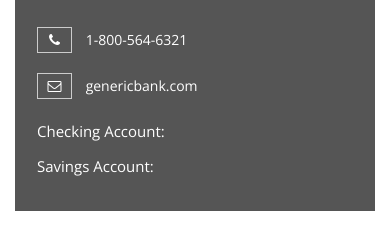
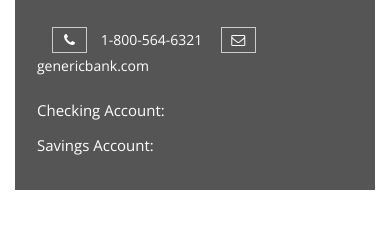
Before and after one commit to goelp14/Hackillinois-Front-End, a website: page UI/profiledetails.html in a window 390 px wide. Shown: the part 541-778 px from the top of the page. Drawn offline with nearby package versions, Linux system fonts and the light colour scheme.

Commit message:
top right section reorganized

```diff
--- a/UI/profiledetails.html
+++ b/UI/profiledetails.html
@@ -155,7 +155,7 @@
                 <h2>Your Banking Info</h2>
                 <p>Your bank info is currently as follows. Current balances will taken into account when evaluating the chosen price ranges.</p>
                 <ul class="contact-info-list">
-                  <li> <i class="fa fa-phone"></i> 1-800-564-6321</li>   <p>            </p>        <li> <i class="fa fa-envelope-o"></i> genericbank.com</li>
+                  <li> <i class="fa fa-phone"></i> 1-800-564-6321   <i class="fa fa-envelope-o"></i> genericbank.com </li>
                   <p>Checking Account:</p>  <p>            </p> <p>Savings Account:</p>
                 </ul>
                 </div>
--- a/UI/styles/style.css
+++ b/UI/styles/style.css
@@ -2193,6 +2193,7 @@ img {
 #aa-contact .aa-contact-area .aa-contact-top .aa-contact-top-right .contact-info-list li i {
   border: 1px solid #ccc;
   margin-right: 10px;
+  margin-left: 15px;
   padding: 5px;
   text-align: center;
   width: 35px;
@@ -2806,7 +2807,7 @@ img {
 
   #aa-contact .aa-contact-area .aa-contact-top .aa-contact-top-right {
     padding: 22px;
-    width: 45%;
+    width: 100%;
   }
 
   #aa-contact .aa-contact-area .aa-contact-top .aa-contact-top-right .contact-info-list li {
```
